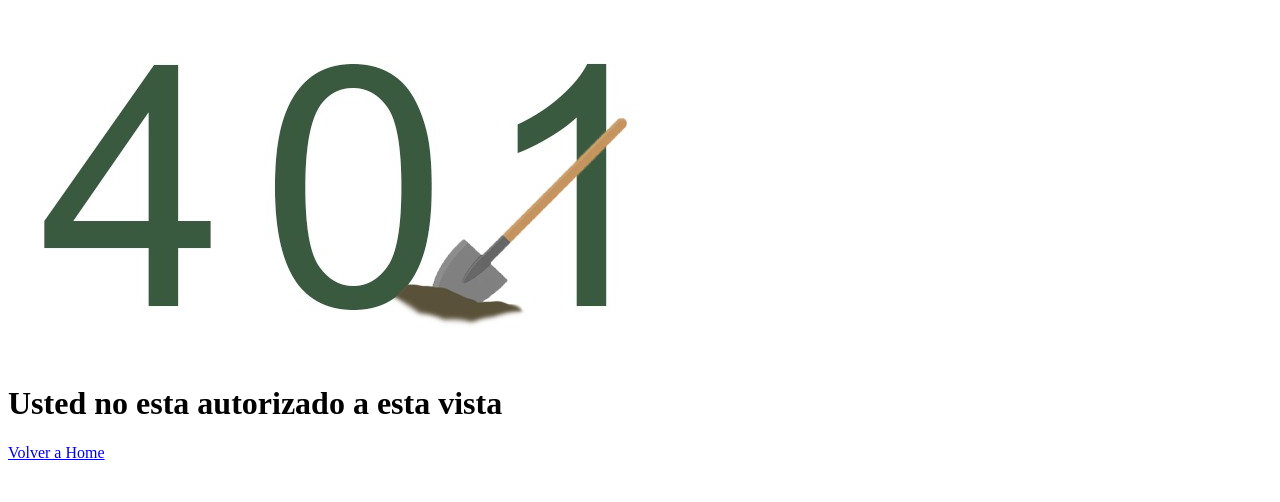
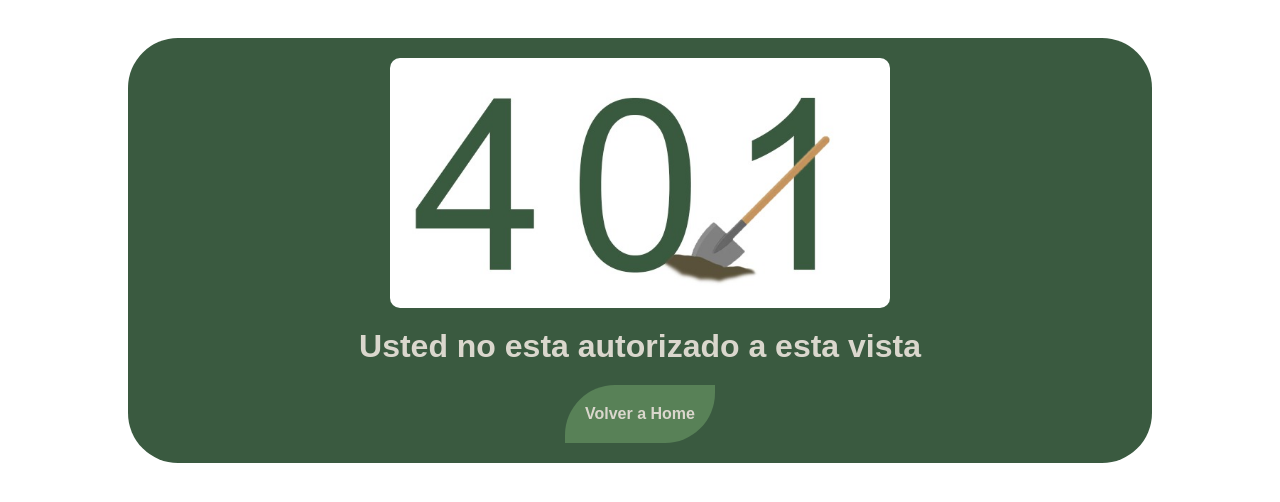
Before and after one commit to NievaLucas/Web-Plantz, a Flask app: template src/templates/errors/error_401.html in a window 1280 px wide. Shown: the top 502 px of the page. Run offline with Flask 3, Linux system fonts and the light colour scheme; the template is opened without the code that fills it, so the values that code supplies are empty.

Commit message:
CSS nuevo

```diff
--- a/src/static/css/error.css
+++ b/src/static/css/error.css
@@ -0,0 +1,38 @@
+*{
+    padding: 0;
+    margin: 0;
+    box-sizing: border-box;
+}
+
+.divError{
+    display: flex;
+    flex-direction: column;
+    justify-content: center;
+    align-items: center;
+    gap: 20px;
+    color: #3A5A40;
+    font-family: 'Della Respira', sans-serif;
+    background-color: #3A5A40;
+    padding: 20px;
+    width: 80%;
+    margin: 3% 10%;
+    border-radius: 50px;
+}
+
+.divError img{
+    border-radius: 10px;
+    width: 500px;
+}
+
+.divError .titleError{
+ color: #DAD7CD;
+}
+
+.linkError{
+    background-color: #588157;
+    padding: 20px;
+    border-radius: 50px 0px 50px 0px;
+    color: #DAD7CD;
+    text-decoration: none;
+    font-weight: bold;
+}
```
Also changed, not shown: src/static/css/index.css (+38 -23 lines).
